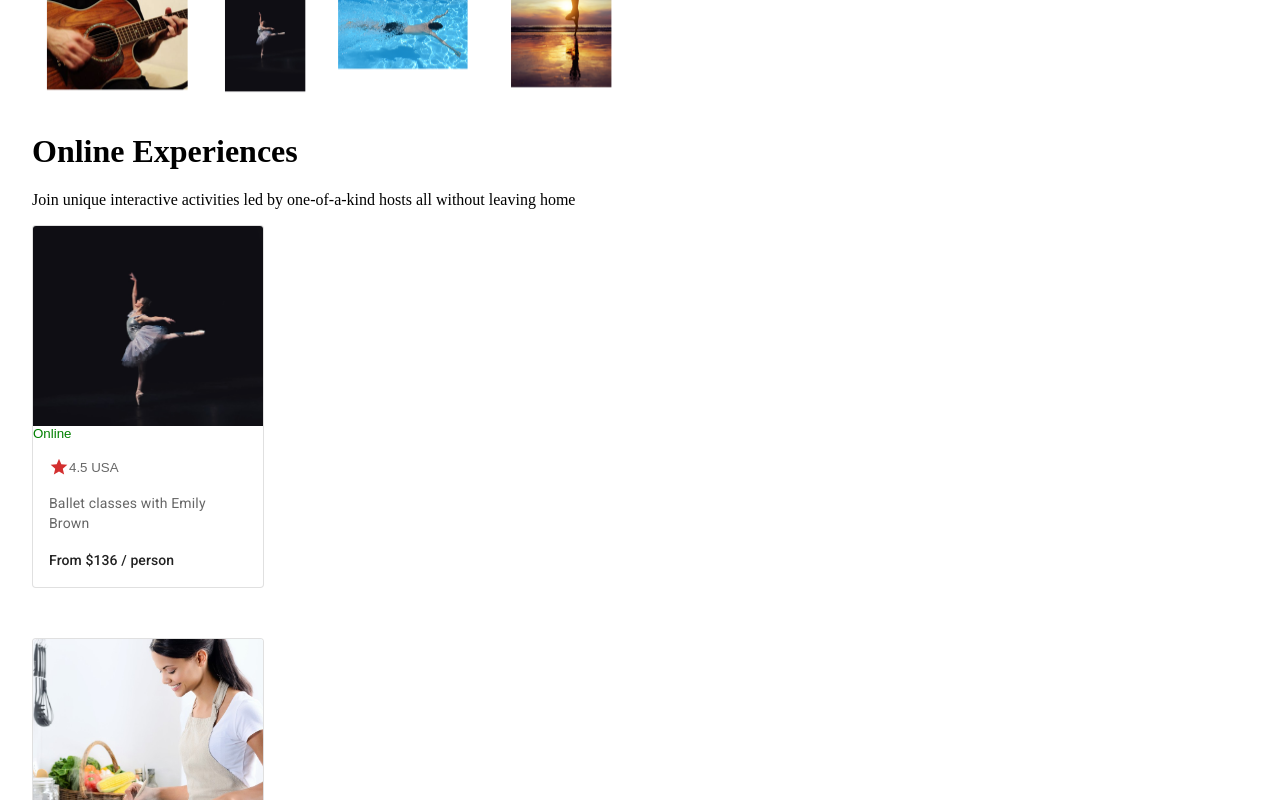
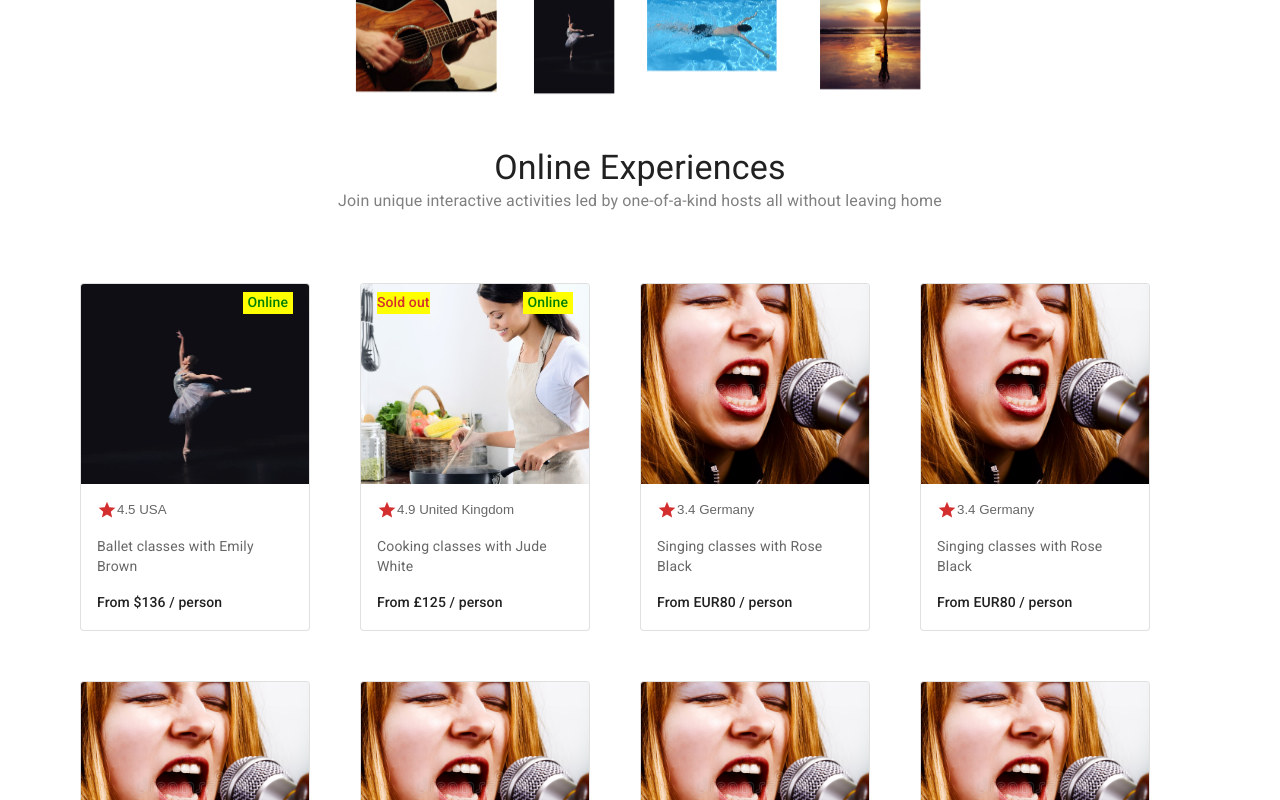
Before and after one commit to chrisAlid3/React-Airbnb-Experience, a React (Create React App) app: page / in a window 1280 px wide. Shown: the part 280-1080 px from the top of the page. Built offline with nearby package versions, Linux system fonts and the light colour scheme.

Commit message:
Replaced Stylesheets with MUI components

```diff
--- a/src/App.js
+++ b/src/App.js
@@ -1,5 +1,4 @@
-//import CssBaseline from "@mui/material/CssBaseline";
-import Container from "@mui/material/Container";
+import CssBaseline from "@mui/material/CssBaseline";
 import Navbar from "./components/Navbar.tsx";
 import ImageCollection from "./components/ImageCollection";
 import Subheader from "./components/Subheader";
@@ -7,14 +6,12 @@ import ExperienceList from "./components/ExperienceList";
 
 function App() {
   return (
-    //  <CssBaseline>
-    <Container maxWidth="fixed">
+    <CssBaseline>
       <Navbar />
       <ImageCollection />
       <Subheader />
       <ExperienceList />
-    </Container>
-    //  </CssBaseline>
+    </CssBaseline>
   );
 }
 
--- a/src/components/ExperienceCard.js
+++ b/src/components/ExperienceCard.js
@@ -4,12 +4,12 @@ import CardMedia from "@mui/material/CardMedia";
 import Typography from "@mui/material/Typography";
 import { CardActionArea } from "@mui/material";
 import StarIcon from "@mui/icons-material/Star";
+import Box from "@mui/material/Box";
 
 function ExperienceCard(props) {
   return (
     <Card variant="outlined" sx={{ maxWidth: 230, mr: "50px", mb: "50px" }}>
       <CardActionArea>
-        <div className="image-container">
         <CardMedia
           component="img"
           height="200"
@@ -18,19 +18,31 @@ function ExperienceCard(props) {
         />
 
         {props.soldout && (
-            <div className="image-badge" style={{ color: "red" }}>
+          <Box
+            bgcolor="yellow"
+            sx={{ position: "absolute", top: "8px", left: "16px" }}
+          >
+            <Typography variant="subtitle2" color="error">
               Sold out
-            </div>
+            </Typography>
+          </Box>
         )}
         {props.online && (
-            <div
-              className="image-badge"
-              style={{ right: "16px", color: "green" }}
+          <Box
+            bgcolor="yellow"
+            sx={{
+              position: "absolute",
+              top: "8px",
+              right: "16px",
+              paddingRight: "5px",
+              paddingLeft: "5px",
+            }}
           >
+            <Typography variant="subtitle2" color="green">
               Online
-            </div>
+            </Typography>
+          </Box>
         )}
-        </div>
         <CardContent>
           <Typography variant="body" color="text.secondary">
             <div
--- a/src/components/ExperienceList.js
+++ b/src/components/ExperienceList.js
@@ -1,5 +1,6 @@
 import experiences from "../allExperiences";
 import ExperienceCard from "./ExperienceCard";
+import Box from "@mui/material/Box";
 
 function ExperienceList() {
   const experienceList = experiences.map((experience, i) => {
@@ -19,7 +20,20 @@ function ExperienceList() {
       />
     );
   });
-  return <div className="experienceBox">{experienceList}</div>;
+  return (
+    <Box
+      sx={{
+        display: "flex",
+        flexWrap: "wrap",
+        marginTop: "50px",
+        alignItems: "center",
+        justifyContent: "center",
+        alignContent: "spaceAround",
+      }}
+    >
+      {experienceList}
+    </Box>
+  );
 }
 
 export default ExperienceList;
--- a/src/components/ImageCollection.js
+++ b/src/components/ImageCollection.js
@@ -1,10 +1,11 @@
 import imageCollection from "../images/airbnbImageCollection.png";
+import Box from "@mui/material/Box";
 
 function ImageCollection() {
   return (
-    <div className="center">
+    <Box sx={{ margin: "auto", textAlign: "center", padding: "10px" }}>
       <img src={imageCollection} alt="collection"></img>
-    </div>
+    </Box>
   );
 }
 
--- a/src/components/Navbar.tsx
+++ b/src/components/Navbar.tsx
@@ -40,13 +40,13 @@ function Navbar() {
   };
 
   return (
-    <AppBar position="static">
+    <AppBar position="static" color="default">
       <Container maxWidth="xl">
         <Toolbar disableGutters>
           <Box sx={{ display: { xs: "none", md: "flex" }, mr: 1, pt: 0.2 }}>
             <img src={airbnbLogo} alt="Airbnb Logo" width="100px"></img>
           </Box>
-          <Box sx={{ flexGrow: 0.1, display: { xs: "flex", md: "none" } }}>
+          <Box sx={{ display: { xs: "flex", md: "none" } }}>
             <IconButton
               size="large"
               aria-label="account of current user"
@@ -84,8 +84,8 @@ function Navbar() {
           </Box>
           <Box
             sx={{
+              flexGrow: 1,
               display: { xs: "flex", md: "none" },
-              mr: 5,
             }}
           >
             <img src={airbnbLogo} alt="Airbnb Logo" width="100px"></img>
--- a/src/components/Subheader.js
+++ b/src/components/Subheader.js
@@ -1,12 +1,22 @@
+import Box from "@mui/material/Box";
+import Typography from "@mui/material/Typography";
+
 function Subheader() {
   return (
-    <div className="subheader">
-      <h1>Online Experiences</h1>
-      <p className="greyText">
+    <Box
+      sx={{
+        paddingTop: "20px",
+        paddingBottom: "20px",
+        textAlign: "center",
+        width: "100%",
+      }}
+    >
+      <Typography variant="h4">Online Experiences</Typography>
+      <Typography variant="body1" sx={{ color: "grey" }}>
         Join unique interactive activities led by one-of-a-kind hosts all
         without leaving home
-      </p>
-    </div>
+      </Typography>
+    </Box>
   );
 }
 
--- a/src/styles.css
+++ b/src/styles.css
@@ -1,40 +1,40 @@
-.header {
+/*.header {
   padding-left: 20px;
   box-shadow: 0px 3px lightgrey;
-}
+}*/
 
-.center {
+/*center {
   margin: auto;
   text-align: center;
   padding: 10px;
-}
+}*/
 
-.subheader {
+/*.subheader {
   padding: 20px, 0px, 20px, 0px;
   text-align: center;
   width: 100%;
-}
+}*/
 
-.experienceBox {
+/*.experienceBox {
   display: flex;
   flex-wrap: wrap;
   margin-top: 50px;
   align-items: center;
   justify-content: center;
   align-content: space-around;
-}
+}*/
 
-.greyText {
+/*.greyText {
   color: grey;
-}
-.image-container {
+}*/
+/*.image-container {
   position: relative;
   text-align: center;
   font-weight: bold;
-}
+}*/
 
-.image-badge {
+/*.image-badge {
   position: absolute;
   top: 8px;
   left: 16px;
-}
+}*/
```
Lines whose indentation alone changed are shown as unchanged.
